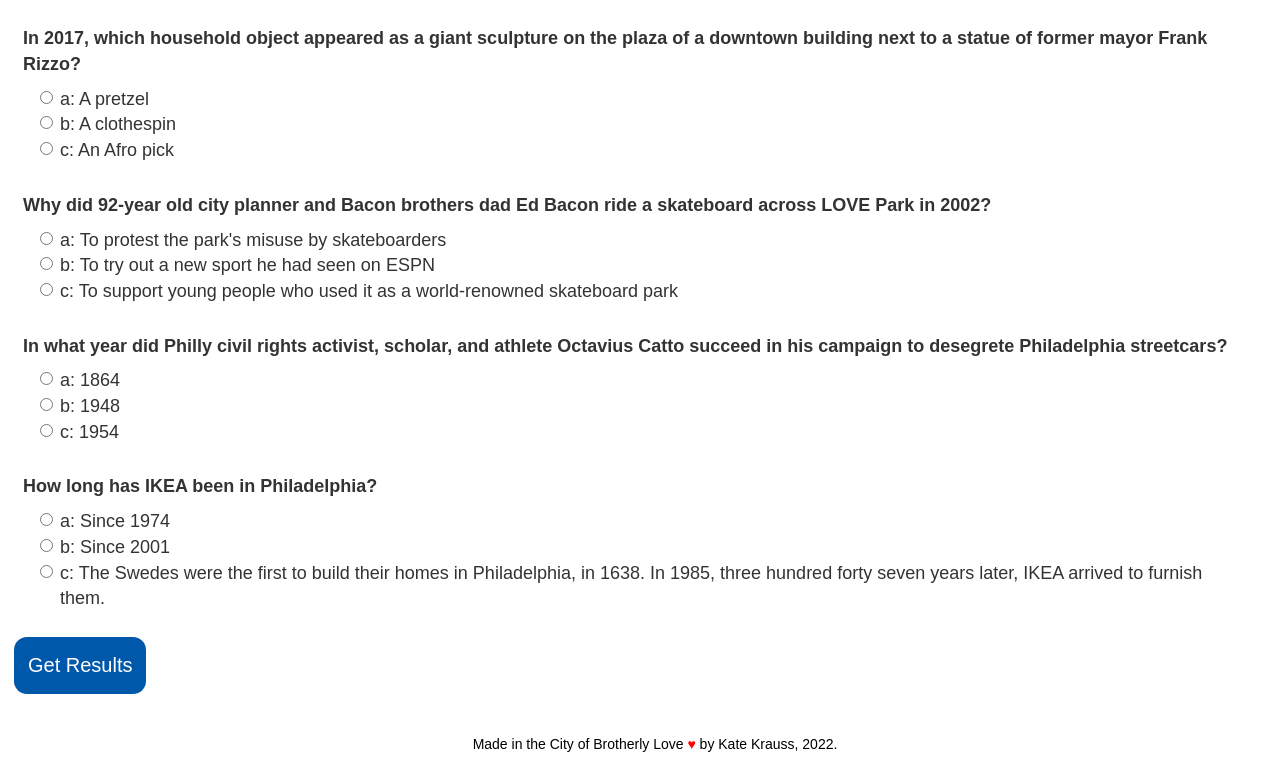
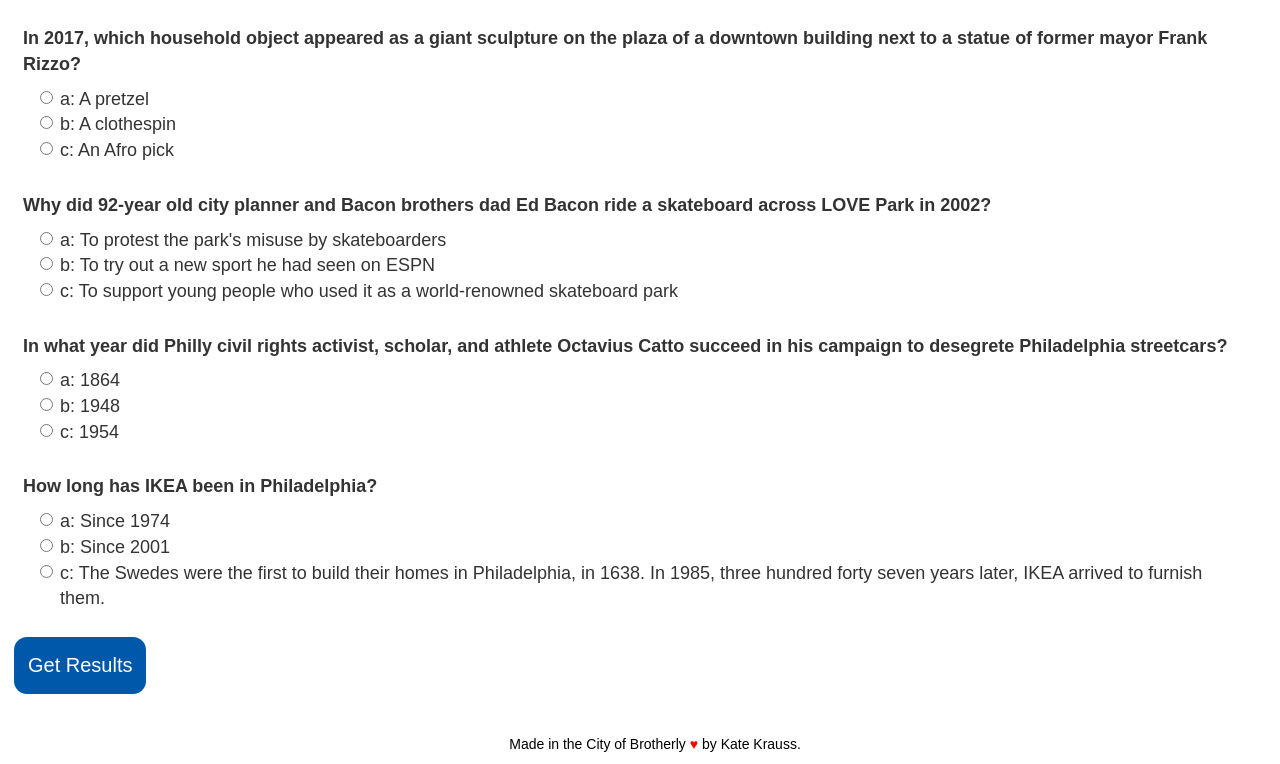
Before and after one commit to ailanthus8/Philadelphia_History_Quiz, a plain HTML site: page index.html in a window 1280 px wide. Shown: the part 739-1503 px from the top of the page. Drawn offline with nearby package versions, Linux system fonts and the light colour scheme.

Commit message:
Update index.html

```diff
--- a/index.html
+++ b/index.html
@@ -32,7 +32,7 @@
         <button id="submit">Get Results</button>
     <div id="results"></div>
     <script src= "quiz.js"></script>
-    <p>Made in the City of Brotherly Love <span style="font-size:100%;color:red;">&hearts;</span> by Kate Krauss, 2022.</p>
+   <p>Made in the City of Brotherly <span style="font-size:100%;color:red;">&hearts;</span> by Kate Krauss.</p>
 
 </body>
 
```
